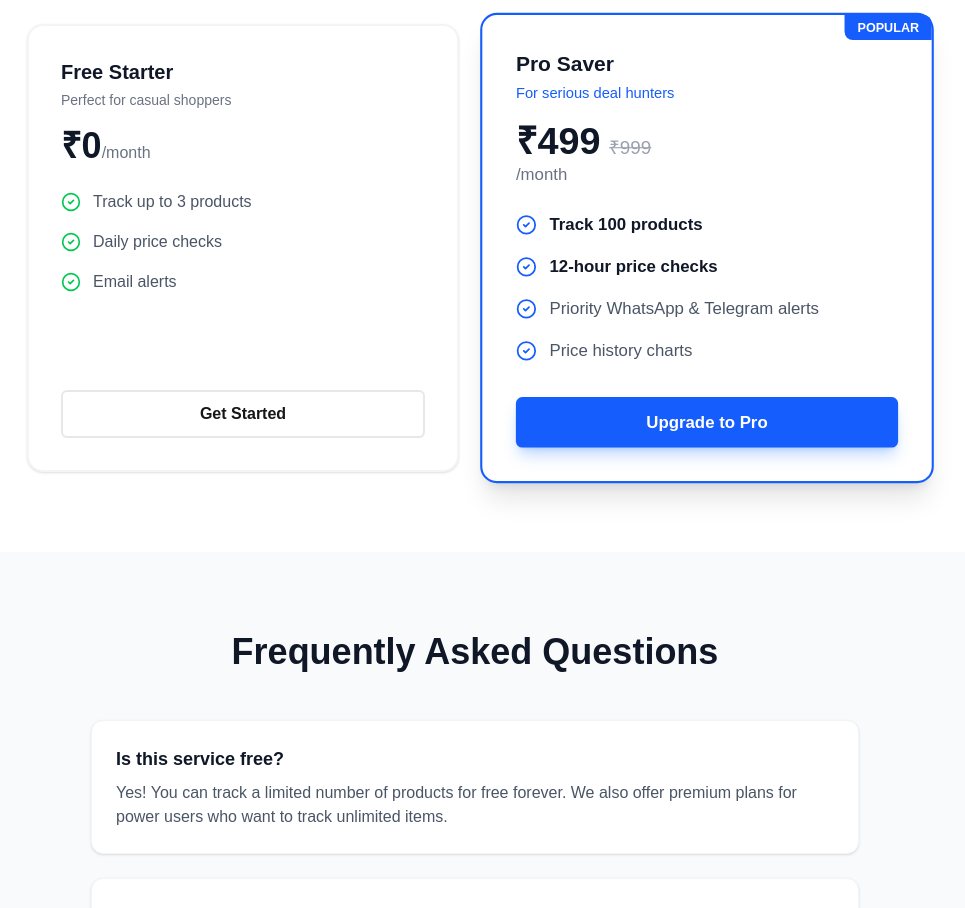
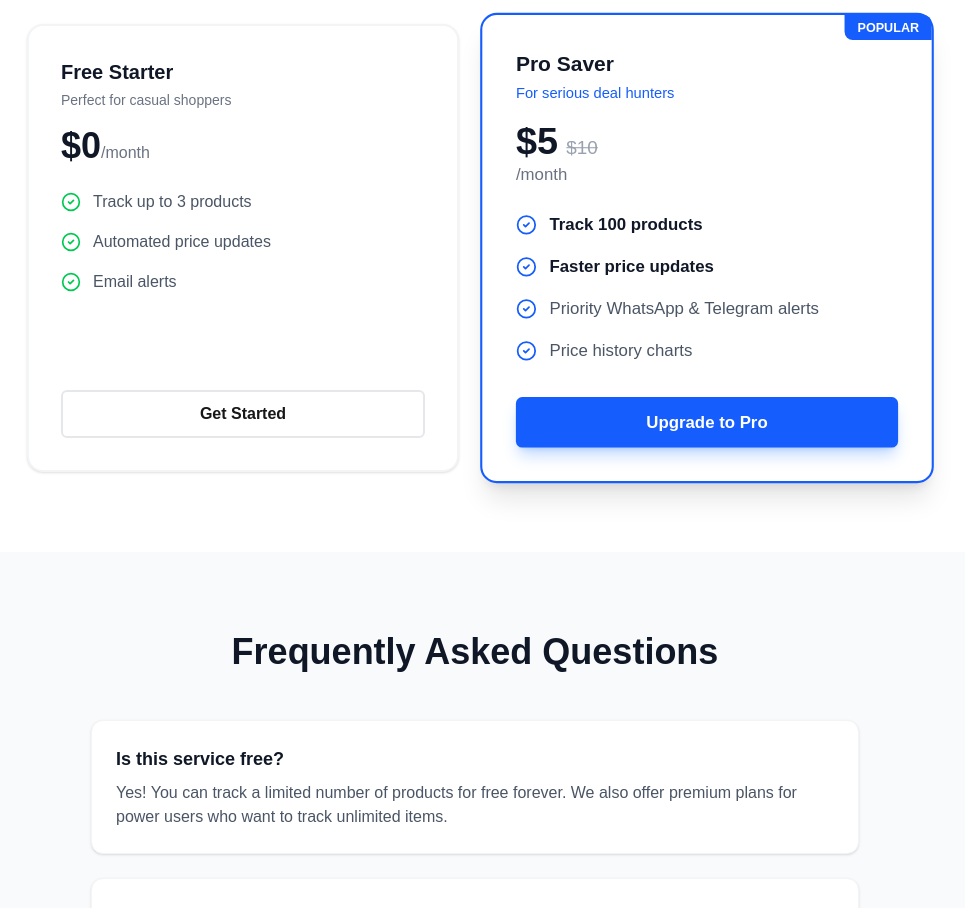
Before and after one commit to frompricetrackerai-byte/pricetracker, a Next.js app: page / in a window 1280 px wide. Shown: the part 2040-2948 px from the top of the page, without its empty margins (165-1130 px from the left). Built offline with nearby package versions, Linux system fonts and the light colour scheme.

Commit message:
chore: switch landing page pricing to USD

```diff
--- a/app/page.tsx
+++ b/app/page.tsx
@@ -256,7 +256,7 @@ export default function LandingPage() {
                   <p className="text-gray-500 text-sm mt-1">Perfect for casual shoppers</p>
                 </div>
                 <div className="mb-6">
-                  <span className="text-4xl font-bold text-gray-900">₹0</span>
+                  <span className="text-4xl font-bold text-gray-900">$0</span>
                   <span className="text-gray-500">/month</span>
                 </div>
                 <ul className="space-y-4 mb-8 flex-1">
@@ -266,7 +266,7 @@ export default function LandingPage() {
                   </li>
                   <li className="flex items-center text-gray-600">
                     <CheckCircle2 className="h-5 w-5 text-green-500 mr-3" />
-                    Daily price checks
+                    Automated price updates
                   </li>
                   <li className="flex items-center text-gray-600">
                     <CheckCircle2 className="h-5 w-5 text-green-500 mr-3" />
@@ -289,8 +289,8 @@ export default function LandingPage() {
                 </div>
                 <div className="mb-6">
                   <div className="flex items-baseline gap-2">
-                    <span className="text-4xl font-bold text-gray-900">₹499</span>
-                    <span className="text-gray-400 line-through text-lg">₹999</span>
+                    <span className="text-4xl font-bold text-gray-900">$5</span>
+                    <span className="text-gray-400 line-through text-lg">$10</span>
                   </div>
                   <span className="text-gray-500">/month</span>
                 </div>
@@ -301,7 +301,7 @@ export default function LandingPage() {
                   </li>
                   <li className="flex items-center text-gray-600">
                     <CheckCircle2 className="h-5 w-5 text-blue-600 mr-3" />
-                    <span className="font-semibold text-gray-900">12-hour price checks</span>
+                    <span className="font-semibold text-gray-900">Faster price updates</span>
                   </li>
                   <li className="flex items-center text-gray-600">
                     <CheckCircle2 className="h-5 w-5 text-blue-600 mr-3" />
```
